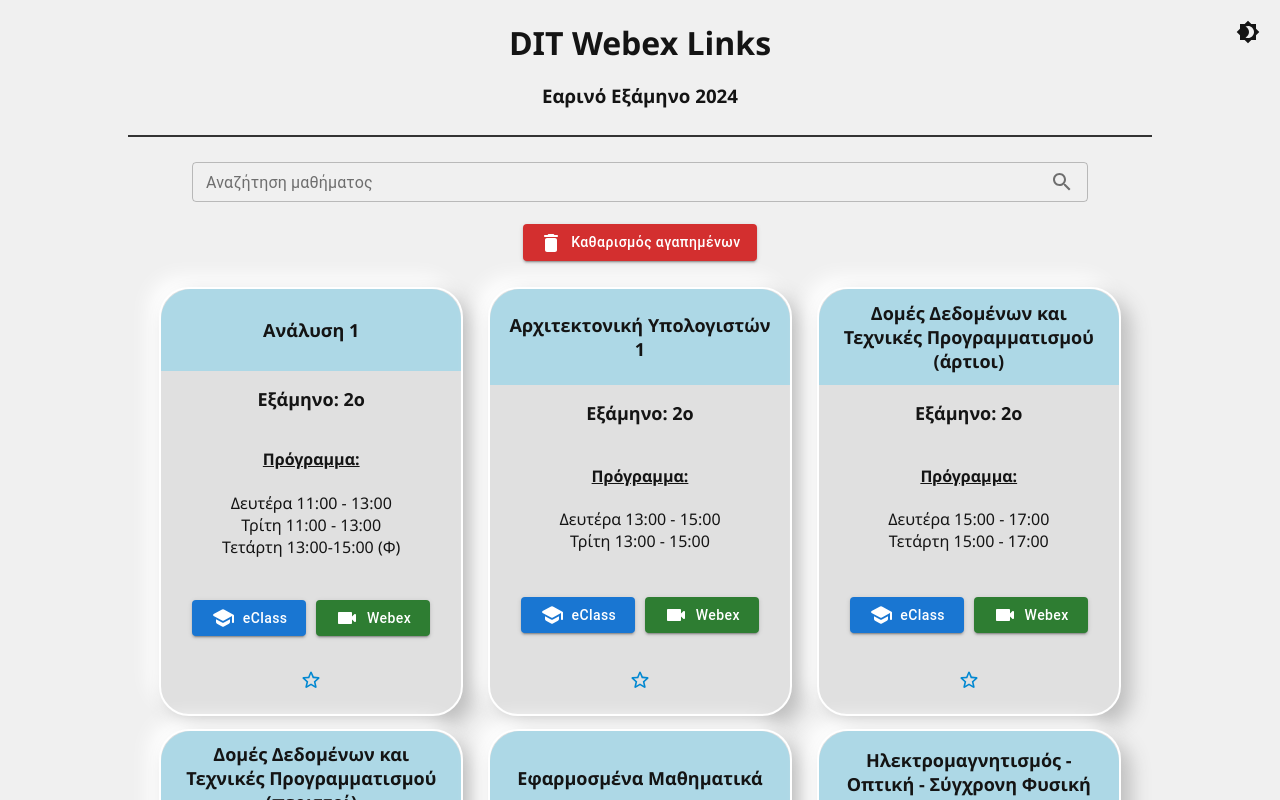
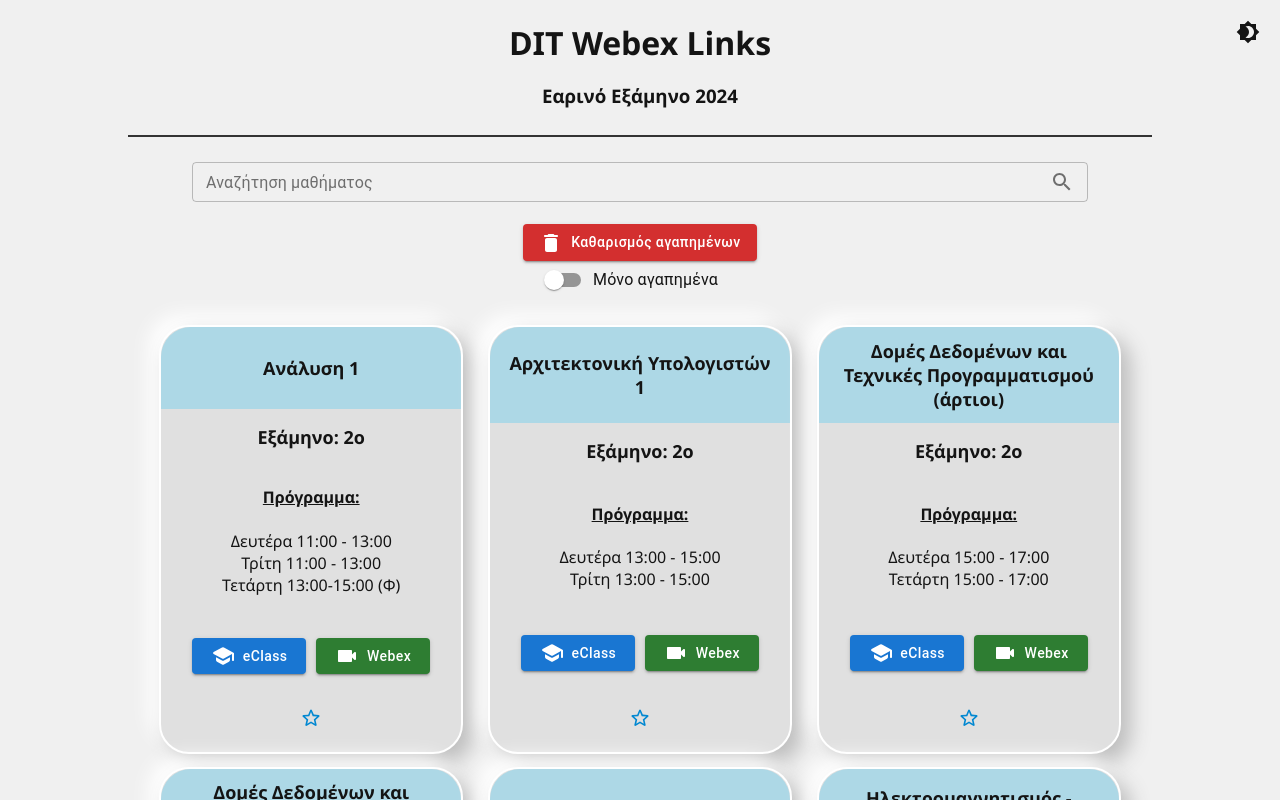
Before and after one commit to mgiannopoulos24/DIT-Webex-Links, a React (Create React App) app: page / in a window 1280 px wide. Shown: the top 800 px of the page. Built offline with nearby package versions, Linux system fonts and the light colour scheme.

Commit message:
added show only favorites option

```diff
--- a/src/App.jsx
+++ b/src/App.jsx
@@ -11,12 +11,14 @@ import Button from '@mui/material/Button';
 import DeleteRoundedIcon from '@mui/icons-material/DeleteRounded';
 import Brightness4Icon from '@mui/icons-material/Brightness4';
 import Brightness7Icon from '@mui/icons-material/Brightness7';
+import { Switch, FormControlLabel, Typography, Box } from '@mui/material';
 import Cat from "./Cat/Cat"
 
 const App = () => {
   const [courses, setCourses] = useState([]);
   const [searchInput, setSearchInput] = useState('');
   const [darkMode, setDarkMode] = useState(false);
+  const [showOnlyStared, setShowOnlyStared] = useState(false);
 
   const toggleDarkMode = () => {
     const newDarkMode = !darkMode; // Calculate the new dark mode state first
@@ -45,6 +47,9 @@ const App = () => {
 
     const storedFavorites = Cookies.get('favoriteCourses');
     const favoriteCourses = storedFavorites ? JSON.parse(storedFavorites) : [];
+
+    const storedShowStaredOnly = Cookies.get("showStaredOnly");
+    setShowOnlyStared(storedShowStaredOnly);
 
     const initializedCourses = courseData.map(course => ({
       ...course,
@@ -81,6 +86,11 @@ const App = () => {
   const filteredAndSortedCourses = courses.filter(course =>
     course.title.toLowerCase().includes(searchInput.toLowerCase())
   ).sort((a, b) => b.isFavorite - a.isFavorite);
+
+  const changeShowStaredOnly = (event) => {
+    setShowOnlyStared(event.target.checked);
+    Cookies.set("showStaredOnly", event.target.checked, {expires : 365})
+  };
 
   return (
     <>
@@ -131,10 +141,24 @@ const App = () => {
             Καθαρισμός αγαπημένων
           </Button>
 
+          <FormControlLabel
+            control={
+              <Switch
+                checked={showOnlyStared}
+                onChange={changeShowStaredOnly}
+                name="checkedSwitch"
+              />
+            }
+            label="Μόνο αγαπημένα"
+          />
 
         <div className='main'>
-          {filteredAndSortedCourses.map(course => (
-            <CustomCard
+          {filteredAndSortedCourses.map(course => {
+            if(showOnlyStared)
+            {
+              if(course.isFavorite)
+              {
+                return (<CustomCard
                   key={course.key}
                   title={course.title}
                   schedule={course.schedule}
@@ -144,8 +168,25 @@ const App = () => {
                   isFavorite={course.isFavorite}
                   toggleFavorite={() => toggleFavorite(course.key)}
                   darkMode={darkMode}
-            />
-          ))}
+                />)
+              }
+            }
+            else
+            {
+              return (<CustomCard
+                key={course.key}
+                title={course.title}
+                schedule={course.schedule}
+                webex={course.webex}
+                eclass={course.eclass}
+                semester={course.semester}
+                isFavorite={course.isFavorite}
+                toggleFavorite={() => toggleFavorite(course.key)}
+                darkMode={darkMode}
+              />)
+            }
+          }
+          )}
         </div>
         <Cat darkMode={darkMode} />
         <footer className='footer'>
```
Lines whose indentation alone changed are shown as unchanged.
